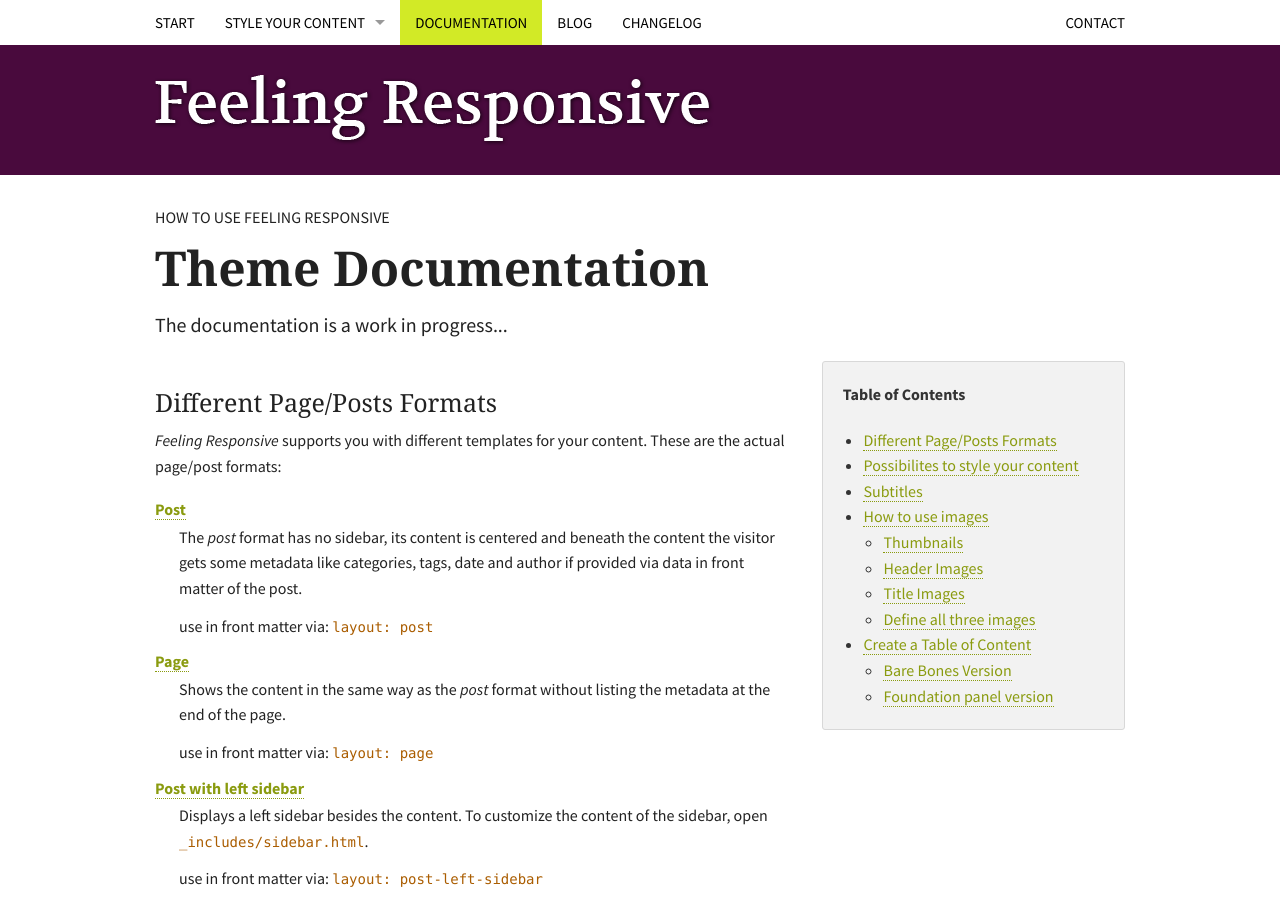
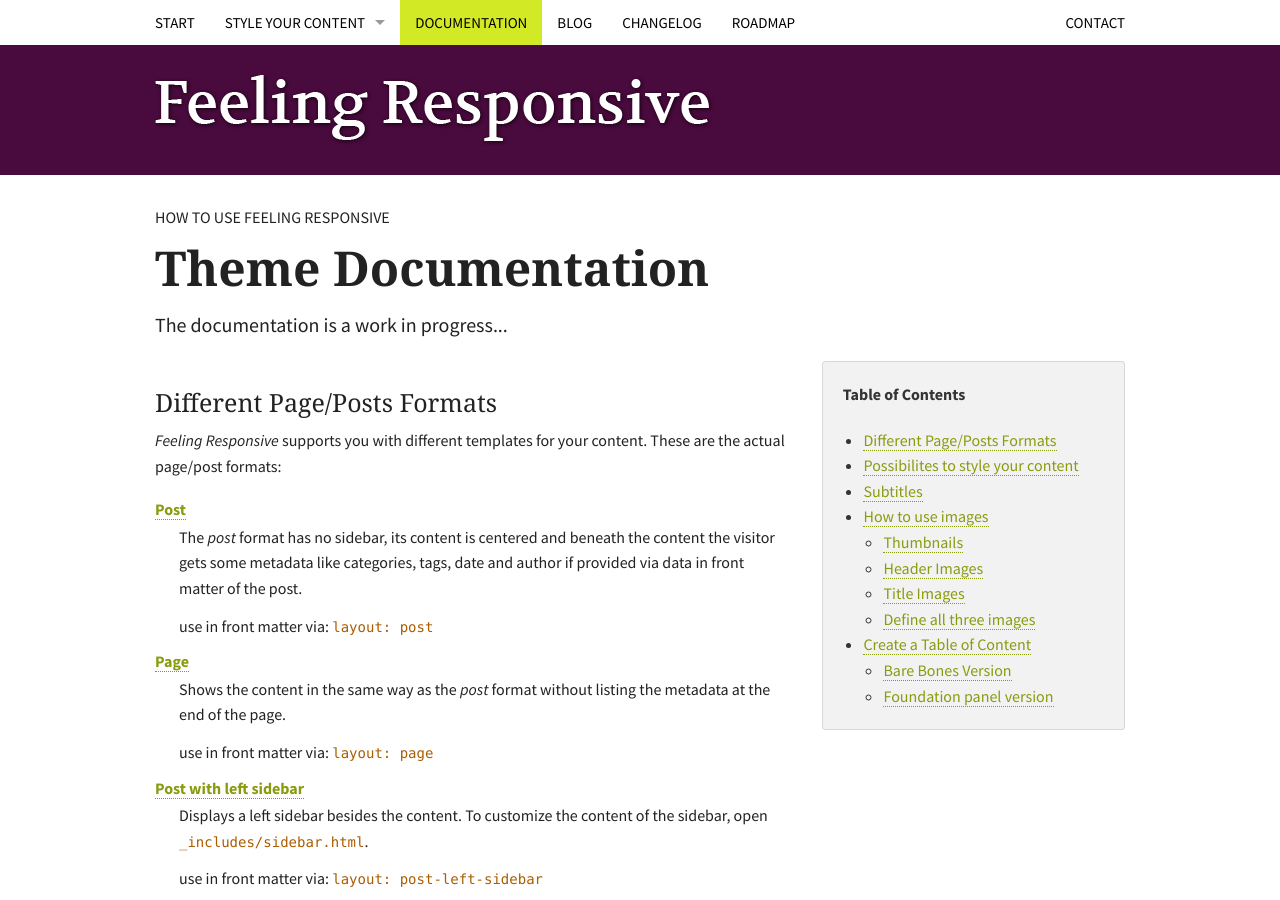
Before and after one commit to hairibar/feeling-responsive, a Jekyll site: the page built from documentation.md, in a window 1280 px wide and 900 px high. Built offline with Jekyll 4.4.1, drawn with Linux system fonts in a browser that asks for light colours; some web fonts are replaced.

Commit message:
Roadmap added

```diff
--- a/_data/navigation.yml
+++ b/_data/navigation.yml
@@ -41,6 +41,10 @@
   url: "/changelog/"
   side: left
 
+- title: "Roadmap"
+  url: "/roadmap/"
+  side: left
+
 - title: "Contact"
   url: "http://phlow.de/kontakt/"
   side: right
--- a/documentation.md
+++ b/documentation.md
@@ -8,7 +8,18 @@ image:
 permalink: "/documentation/"
 ---
 <div class="row">
-<div class="medium-8 columns" markdown="1">
+<div class="medium-4 medium-push-8 columns" markdown="1">
+<div class="panel radius" markdown="1">
+**Table of Contents**
+{: #toc }
+*  TOC
+{:toc}
+</div>
+</div><!-- /.medium-4.columns -->
+
+
+
+<div class="medium-8 medium-pull-4 columns" markdown="1">
 
 ## Different Page/Posts Formats   {#formats}
 
@@ -122,21 +133,11 @@ With the Kramdown parser for Markdown you can render a table of contents for you
 <small markdown="1">[Up to table of contents](#toc)</small>
 {: .text-right }
 
+</div><!-- /.medium-8.columns -->
 
 
-</div><!-- /.medium-8.columns -->
 
-<div class="medium-4 columns" markdown="1">
-<div class="panel radius" markdown="1">
-**Table of Contents**
-{: #toc }
-*  TOC
-{:toc}
-</div>
-</div><!-- /.medium-4.columns -->
 </div><!-- /.row -->
-
-
 
  [1]: http://kramdown.gettalong.org/converter/html.html#toc
  [2]: {{ site.url }}/blog/
```
Also changed, not shown: roadmap.md (added, +15 -0 lines).
